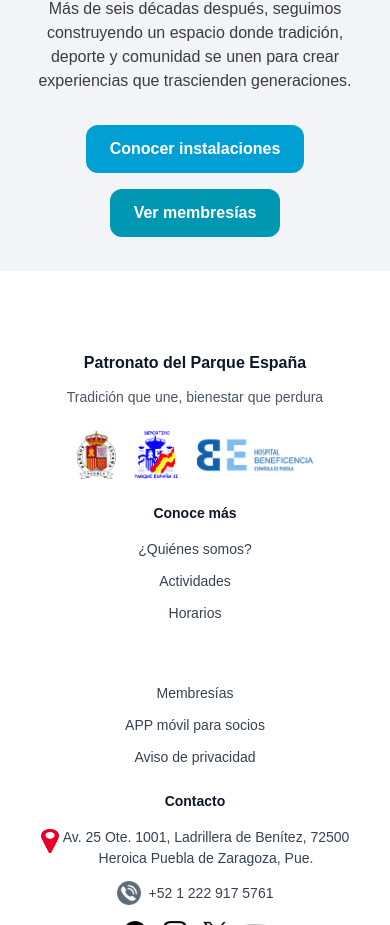
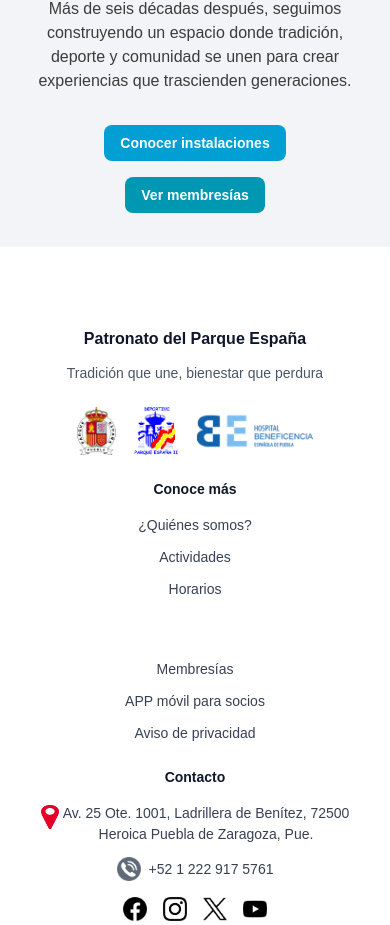
Before and after one commit to Urban1997/parque_espana, a React (Vite) app: page /about in a window 390 px wide. Shown: the part 7160-8085 px from the top of the page. Built offline with nearby package versions, Linux system fonts and the light colour scheme.

Commit message:
Se actualiza ButtonLink

```diff
--- a/src/components/About/7.JoinOurStory.tsx
+++ b/src/components/About/7.JoinOurStory.tsx
@@ -42,8 +42,9 @@ export default function Essence() {
           {text}
         </p>
         <div className="mt-8 flex flex-col items-center gap-4 text-white">
-          <ButtonLink to="" color="#029FD4" text="Conocer instalaciones" size="md" />
-          <ButtonLink to="" color="#0097B2" text="Ver membresías" size="md" />
+          <ButtonLink to="" color="#029FD4" text="Conocer instalaciones" size={{ base: "sm", md: "md", lg: "lg" }} />
+          <ButtonLink to="" color="#0097B2" text="Ver membresías" size={{ base: "sm", md: "md", lg: "lg" }} />
+
         </div>
       </div>
 
--- a/src/components/ButtonLink.tsx
+++ b/src/components/ButtonLink.tsx
@@ -1,26 +1,65 @@
 import { Link } from "react-router-dom";
 
 type ButtonSize = "sm" | "md" | "lg" | "xl";
+type Breakpoint = "base" | "sm" | "md" | "lg" | "xl";
+type ResponsiveSize = Partial<Record<Breakpoint, ButtonSize>>;
 
 interface ButtonProps {
   text: string;
   color: string;
   to: string;
-  size?: ButtonSize;
+  size?: ButtonSize | ResponsiveSize;
 }
 
-const sizeClasses: Record<ButtonSize, string> = {
-  sm: "px-4 py-2 text-sm rounded-lg",
-  md: "px-6 py-3 text-base rounded-xl",
-  lg: "px-10 py-3 text-xl rounded-xl",
-  xl: "px-14 py-4 text-2xl rounded-xl",
+// Todas las clases están escritas completas y literales
+// para que Tailwind las detecte al escanear el código.
+const sizeClasses: Record<Breakpoint, Record<ButtonSize, string>> = {
+  base: {
+    sm: "px-4 py-2 text-sm rounded-lg",
+    md: "px-6 py-3 text-base rounded-xl",
+    lg: "px-10 py-3 text-xl rounded-xl",
+    xl: "px-14 py-4 text-2xl rounded-xl",
+  },
+  sm: {
+    sm: "sm:px-4 sm:py-2 sm:text-sm sm:rounded-lg",
+    md: "sm:px-6 sm:py-3 sm:text-base sm:rounded-xl",
+    lg: "sm:px-10 sm:py-3 sm:text-xl sm:rounded-xl",
+    xl: "sm:px-14 sm:py-4 sm:text-2xl sm:rounded-xl",
+  },
+  md: {
+    sm: "md:px-4 md:py-2 md:text-sm md:rounded-lg",
+    md: "md:px-6 md:py-3 md:text-base md:rounded-xl",
+    lg: "md:px-10 md:py-3 md:text-xl md:rounded-xl",
+    xl: "md:px-14 md:py-4 md:text-2xl md:rounded-xl",
+  },
+  lg: {
+    sm: "lg:px-4 lg:py-2 lg:text-sm lg:rounded-lg",
+    md: "lg:px-6 lg:py-3 lg:text-base lg:rounded-xl",
+    lg: "lg:px-10 lg:py-3 lg:text-xl lg:rounded-xl",
+    xl: "lg:px-14 lg:py-4 lg:text-2xl lg:rounded-xl",
+  },
+  xl: {
+    sm: "xl:px-4 xl:py-2 xl:text-sm xl:rounded-lg",
+    md: "xl:px-6 xl:py-3 xl:text-base xl:rounded-xl",
+    lg: "xl:px-10 xl:py-3 xl:text-xl xl:rounded-xl",
+    xl: "xl:px-14 xl:py-4 xl:text-2xl xl:rounded-xl",
+  },
 };
+
+function resolveSizeClasses(size: ButtonSize | ResponsiveSize): string {
+  const normalized: ResponsiveSize =
+    typeof size === "string" ? { base: size } : size;
+
+  return (Object.entries(normalized) as [Breakpoint, ButtonSize][])
+    .map(([breakpoint, s]) => sizeClasses[breakpoint][s])
+    .join(" ");
+}
 
 export default function Button({ text, color, to, size = "md" }: ButtonProps) {
   return (
     <Link
       to={to}
-      className={`inline-block font-semibold transition ${sizeClasses[size]}`}
+      className={`inline-block font-semibold transition ${resolveSizeClasses(size)}`}
       style={{ backgroundColor: color }}
     >
       {text}
```
